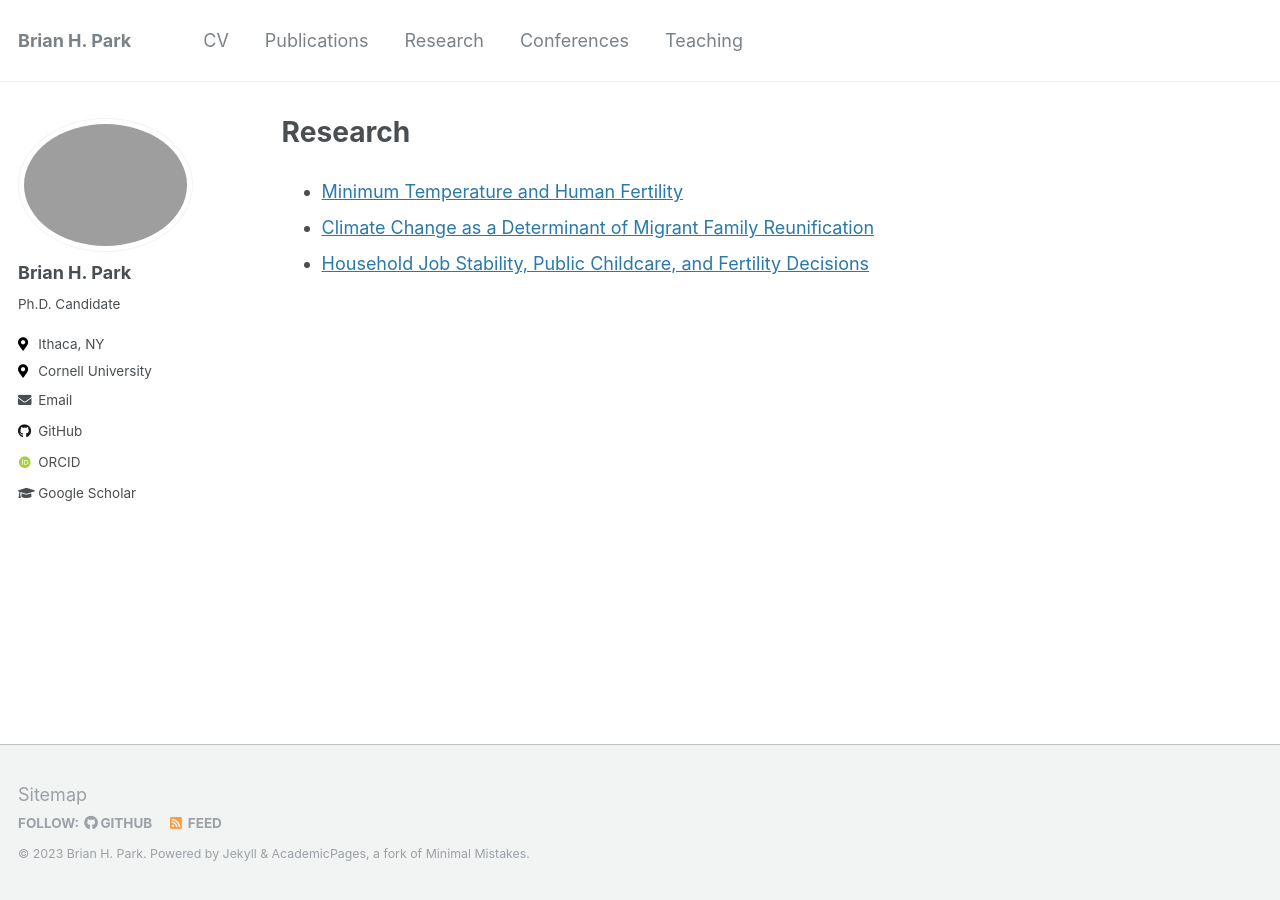
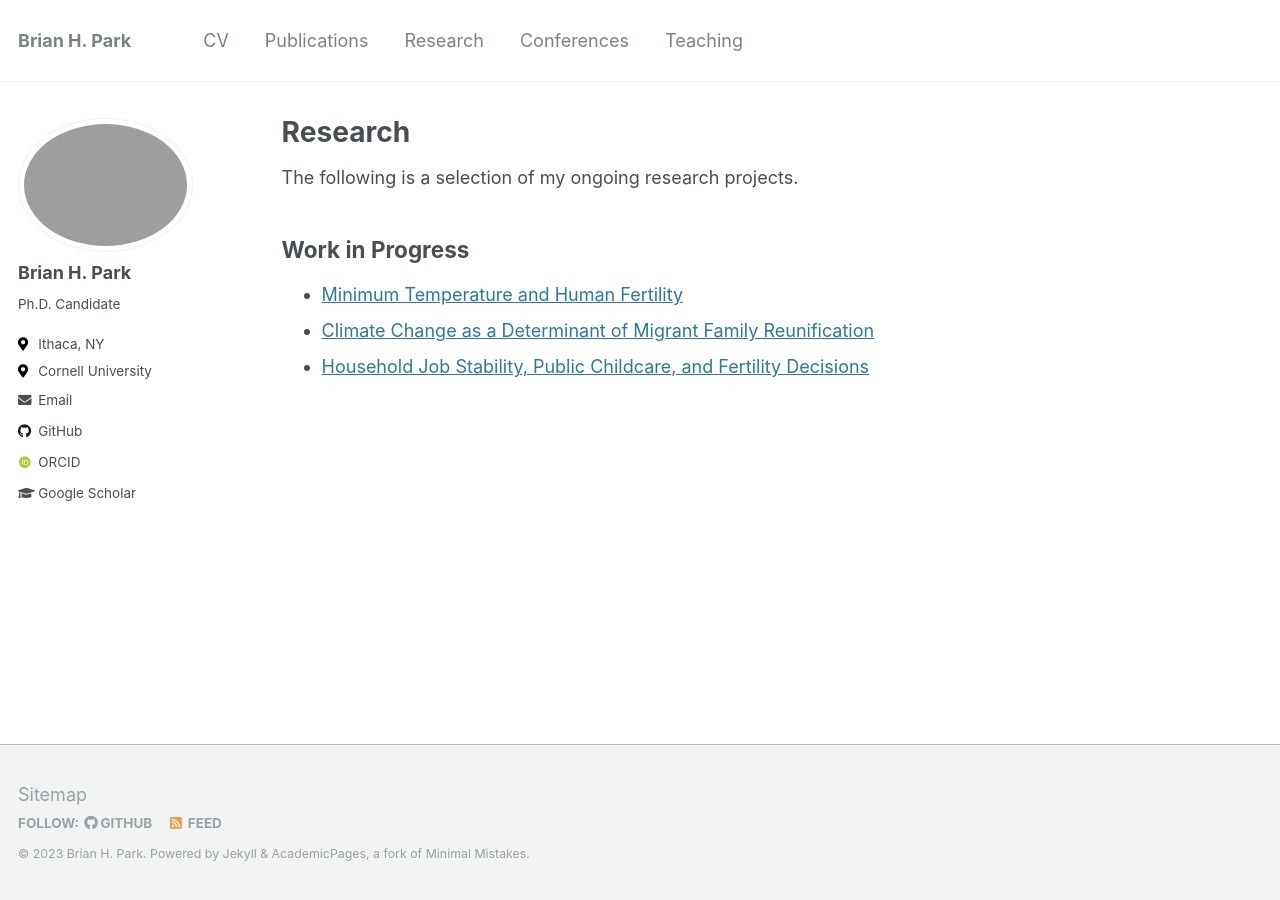
Before and after one commit to brianhwpark/brianhwpark.github.io, a Jekyll site: the page built from _pages/research.md, in a window 1280 px wide. Built offline with Jekyll 4.4.1, drawn with Linux system fonts in a browser that asks for light colours; some web fonts are replaced.

Commit message:
Update: 20230328_2146

```diff
--- a/_pages/research.md
+++ b/_pages/research.md
@@ -1,16 +1,15 @@
 ---
-permalink: /Research/
+layout: archive
 title: "Research"
+permalink: /research/
+author_profile: true
 header:
   og_image: "research/placeholder_research.png"
-
-
-# ## <i class="fas fa-fw fa-code" aria-hidden="true"></i> Poli 891: Machine Learning
-#{: #machine-learning }
-#- [Artificial Neural Networks](/files/html/teaching-materials/Artificial Neural Networks)
-
 ---
 
+The following is a selection of my ongoing research projects.
+
+## Work in Progress
 - [Minimum Temperature and Human Fertility](/files/pdf/reseach/working-paper.pdf)
 <!--  - [Data](/data/research/working-paper.pdf) -->
 - [Climate Change as a Determinant of Migrant Family Reunification](/files/pdf/reseach/working-paper.pdf)
```
